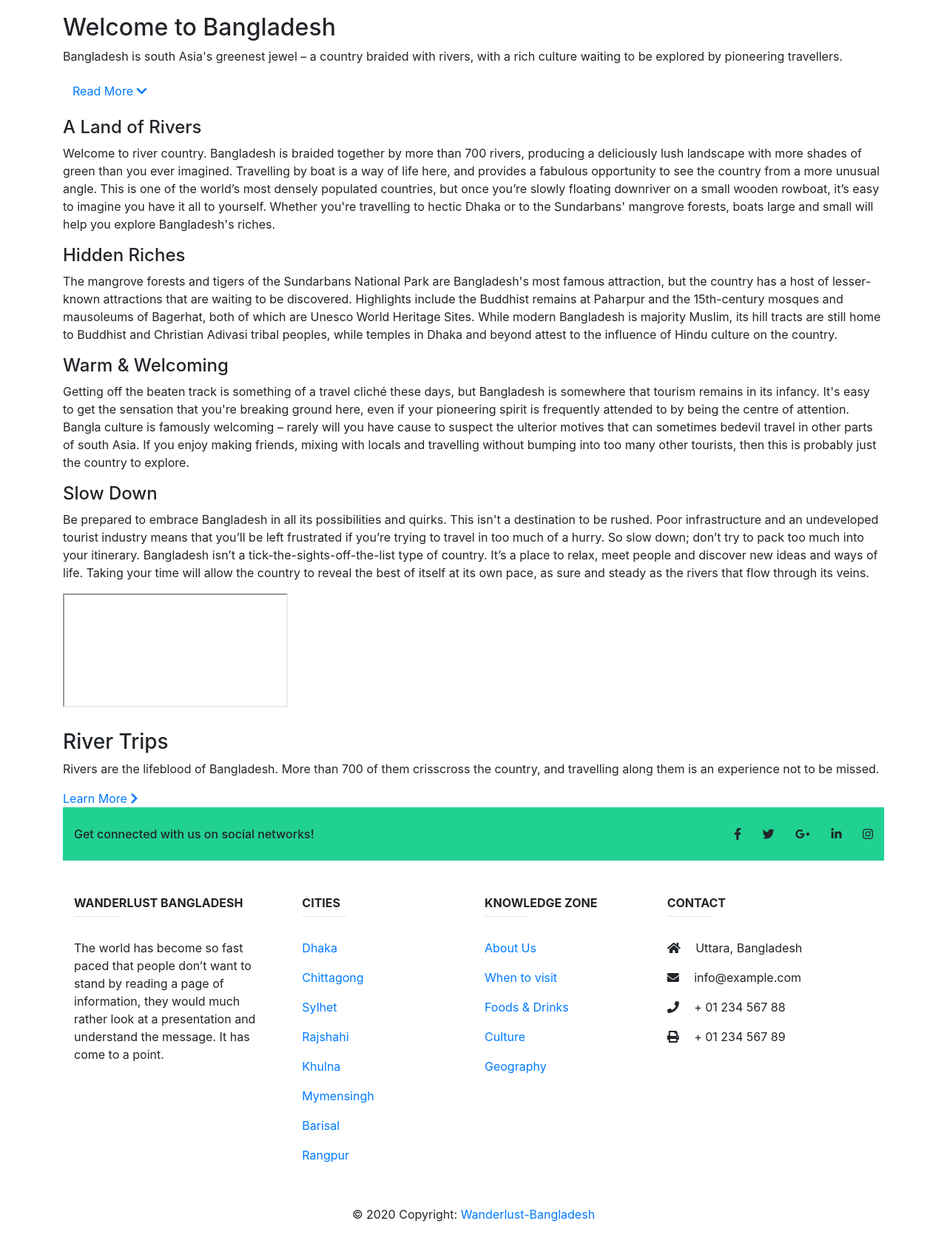
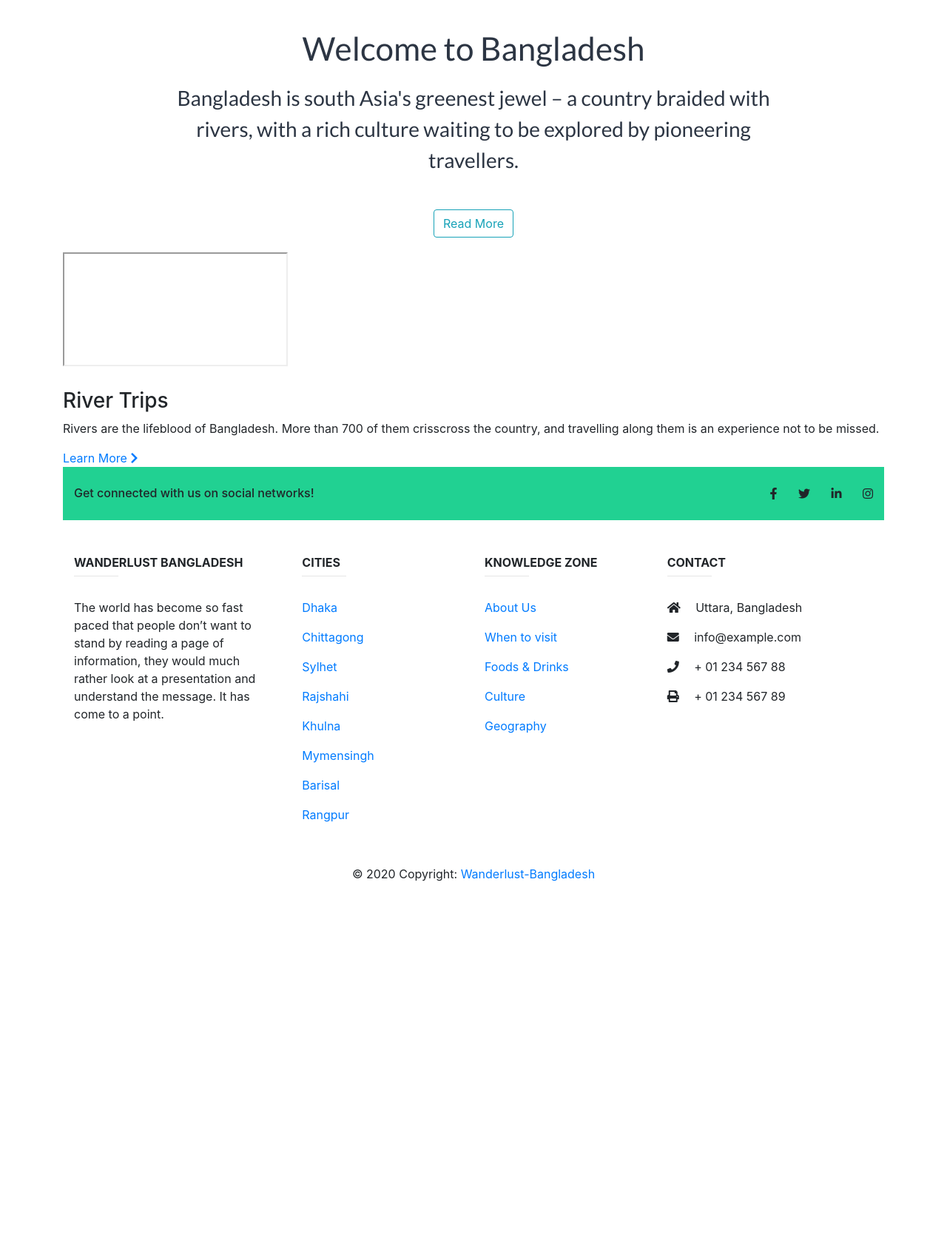
Before and after one commit to kmhmubin/Wanderlust-Bangladesh, a PHP site: page / in a window 1280 px wide. Shown: the part 572-2241 px from the top of the page at 74% size. After the commit the page ends 1763 px from the top, so only its background shows below. Run offline with PHP 8.4, Linux system fonts and the light colour scheme; some libraries are stand-ins or nearby versions; grey boxes are pictures that could not be loaded.

Commit message:
add intro text

```diff
--- a/website files/assets/css/style.css
+++ b/website files/assets/css/style.css
@@ -17,12 +17,13 @@ a {
 ul {
   list-style: none;
 }
+/* body container */
 .container {
   width: 96%;
   max-width: 1200px;
   margin: auto;
 }
-/* nav */
+/* nav start*/
 .main-nav {
   display: flex;
   align-items: center;
@@ -50,6 +51,9 @@ ul {
   margin-left: 20px;
 }
 
+/* nav end */
+
+/* Banner area start */
 .banner {
   width: 100%;
   height: 500px;
@@ -62,6 +66,7 @@ ul {
   margin-bottom: 20px;
 }
 
+/* left side banner */
 .banner .row {
   margin: 10px;
   color: #fff;
@@ -88,6 +93,7 @@ ul {
   top: 0;
   left: 0;
 }
+/* right side banner */
 
 .banner-right {
   margin-top: 15px;
@@ -139,3 +145,59 @@ ul {
     padding-bottom: 50px;
   }
 }
+/* Banner area end */
+
+/* Introduction text */
+
+.intro{
+  margin: 20px;
+  padding-top: 20px;
+}
+
+.intro-text h2{
+  font-family: 'Lato', sans-serif;
+  font-size: 44px;
+  font-style: normal;
+  font-weight: 300;
+  line-height: 55px;
+  color: #2c3543;
+  text-align: center;
+  padding-bottom: 10px;
+}
+
+.intro-text #heading{
+  font-family: 'lato',sans-serif;
+  font-style: normal;
+  font-weight: 300;
+  font-size: 28px;
+  line-height: 42px;
+  color: #2c3543;
+  text-align: center;
+  padding-bottom: 30px;
+}
+
+.intro-text h4{
+  font-family: 'lato',sans-serif;
+  font-style: normal;
+  font-weight: 500;
+  font-size: 22px;
+  line-height: 30px;
+  color: #2c3543;
+  padding-bottom: 10px;
+
+}
+.intro-text p{
+  font-family: 'lato', Georgia, 'Times New Roman', Times, serif,sans-serif;
+  font-style: normal;
+  font-weight: 400;
+  font-size: 20px;
+  line-height: 36px;
+  color: #2c3543;
+  padding-bottom: 9px;
+}
+#read-more{
+  display: none;
+}
+button{
+  align-items: center;
+}
--- a/website files/assets/js/app.js
+++ b/website files/assets/js/app.js
@@ -0,0 +1,5 @@
+// Read More function
+
+function readMore() {
+    var moreText = document.getElementById()
+}
--- a/website files/index.html
+++ b/website files/index.html
@@ -143,49 +143,80 @@
     </header>
     <!--  Introduction -->
     <section class="intro">
+      <div class="container-fluid">
+        <div class="row fullscreen align-items-center justify-content-center">
+          <div class="col-lg-10 col-md-10 intro-text">
             <h2>
               Welcome to Bangladesh
             </h2>
-      <p>Bangladesh is south Asia's greenest jewel – a country braided with rivers, with a rich culture waiting to be
-        explored by pioneering travellers.</p>
-      <a href="#" class="btn">
-        Read More <i class="fas fa-chevron-down"></i></a>
-      <p>
+            <p id="heading">Bangladesh is south Asia's greenest jewel – a country braided with rivers, with a rich
+              culture waiting to
+              be explored by pioneering travellers.</p>
+            <span id="read-more">
               <h4>A Land of Rivers</h4>
-        <p>Welcome to river country. Bangladesh is braided together by more than 700 rivers, producing a deliciously
-          lush landscape with more shades of green than you ever imagined. Travelling by boat is a way of life here, and
-          provides a fabulous opportunity to see the country from a more unusual angle. This is one of the world’s most
-          densely populated countries, but once you’re slowly floating downriver on a small wooden rowboat, it’s easy to
-          imagine you have it all to yourself. Whether you're travelling to hectic Dhaka or to the Sundarbans' mangrove
-          forests, boats large and small will help you explore Bangladesh's riches.</p>
+              <p>Welcome to river country. Bangladesh is braided together by more than 700 rivers, producing a
+                deliciously
+                lush landscape with more shades of green than you ever imagined. Travelling by boat is a way of life
+                here,
+                and provides a fabulous opportunity to see the country from a more unusual angle. This is one of the
+                world’s
+                most densely populated countries, but once you’re slowly floating downriver on a small wooden rowboat,
+                it’s
+                easy to imagine you have it all to yourself. Whether you're travelling to hectic Dhaka or to the
+                Sundarbans'
+                mangrove forests, boats large and small will help you explore Bangladesh's riches.</p>
               </p>
               <h4>Hidden Riches</h4>
               <p>
-        The mangrove forests and tigers of the Sundarbans National Park are Bangladesh's most famous attraction, but the
+                The mangrove forests and tigers of the Sundarbans National Park are Bangladesh's most famous attraction,
+                but the
                 country has a host of lesser-known attractions that are waiting to be discovered. Highlights include the
-        Buddhist remains at Paharpur and the 15th-century mosques and mausoleums of Bagerhat, both of which are Unesco
-        World Heritage Sites. While modern Bangladesh is majority Muslim, its hill tracts are still home to Buddhist and
-        Christian Adivasi tribal peoples, while temples in Dhaka and beyond attest to the influence of Hindu culture on
+                Buddhist remains at Paharpur and the 15th-century mosques and mausoleums of Bagerhat, both of which are
+                Unesco
+                World Heritage Sites. While modern Bangladesh is majority Muslim, its hill tracts are still home to
+                Buddhist and
+                Christian Adivasi tribal peoples, while temples in Dhaka and beyond attest to the influence of Hindu
+                culture on
                 the country.
               </p>
               <h4>Warm & Welcoming</h4>
-      <p>Getting off the beaten track is something of a travel cliché these days, but Bangladesh is somewhere that
-        tourism remains in its infancy. It's easy to get the sensation that you're breaking ground here, even if your
+              <p>Getting off the beaten track is something of a travel cliché these days, but Bangladesh is somewhere
+                that
+                tourism remains in its infancy. It's easy to get the sensation that you're breaking ground here, even if
+                your
                 pioneering spirit is frequently attended to by being the centre of attention. Bangla culture is famously
-        welcoming – rarely will you have cause to suspect the ulterior motives that can sometimes bedevil travel in
-        other parts of south Asia. If you enjoy making friends, mixing with locals and travelling without bumping into
+                welcoming – rarely will you have cause to suspect the ulterior motives that can sometimes bedevil travel
+                in
+                other parts of south Asia. If you enjoy making friends, mixing with locals and travelling without
+                bumping
+                into
                 too many other tourists, then this is probably just the country to explore.</p>
               <h4>Slow Down</h4>
-      <p>Be prepared to embrace Bangladesh in all its possibilities and quirks. This isn't a destination to be rushed.
-        Poor infrastructure and an undeveloped tourist industry means that you’ll be left frustrated if you’re trying to
-        travel in too much of a hurry. So slow down; don’t try to pack too much into your itinerary. Bangladesh isn’t a
-        tick-the-sights-off-the-list type of country. It’s a place to relax, meet people and discover new ideas and ways
-        of life. Taking your time will allow the country to reveal the best of itself at its own pace, as sure and
+              <p>Be prepared to embrace Bangladesh in all its possibilities and quirks. This isn't a destination to be
+                rushed.
+                Poor infrastructure and an undeveloped tourist industry means that you’ll be left frustrated if you’re
+                trying to
+                travel in too much of a hurry. So slow down; don’t try to pack too much into your itinerary. Bangladesh
+                isn’t a
+                tick-the-sights-off-the-list type of country. It’s a place to relax, meet people and discover new ideas
+                and ways
+                of life. Taking your time will allow the country to reveal the best of itself at its own pace, as sure
+                and
                 steady as the rivers that flow through its veins.</p>
+            </span>
+            <div class="text-center">
+              <button type="button" class="btn btn-outline-info" id="read" onclick="readMore()">
+                Read More
+              </button>
+            </div>
+          </div>
+        </div>
+      </div>
     </section>
     <!-- intro video -->
     <section class="intro-video">
-        <iframe src="//players.brightcove.net/5104226627001/default_default/index.html?videoId=5212829389001" allowfullscreen webkitallowfullscreen mozallowfullscreen></iframe>
+      <iframe src="//players.brightcove.net/5104226627001/default_default/index.html?videoId=5212829389001"
+        allowfullscreen webkitallowfullscreen mozallowfullscreen></iframe>
     </section>
     <!-- top experiences cards -->
     <section class="travel-cards">
@@ -193,7 +224,8 @@
         <img src="" alt="" />
         <h3>River Trips</h3>
         <p>
-            Rivers are the lifeblood of Bangladesh. More than 700 of them crisscross the country, and travelling along them is an experience not to be missed.
+          Rivers are the lifeblood of Bangladesh. More than 700 of them crisscross the country, and travelling along
+          them is an experience not to be missed.
         </p>
         <a href="#">Learn More <i class="fas fa-chevron-right"></i></a>
       </div>
@@ -227,10 +259,6 @@
               <a class="tw-ic">
                 <i class="fab fa-twitter white-text mr-4"> </i>
               </a>
-              <!-- Google +-->
-              <a class="gplus-ic">
-                <i class="fab fa-google-plus-g white-text mr-4"> </i>
-              </a>
               <!--Linkedin -->
               <a class="li-ic">
                 <i class="fab fa-linkedin-in white-text mr-4"> </i>
@@ -261,7 +289,8 @@
             <!-- Content -->
             <h6 class="text-uppercase font-weight-bold">Wanderlust Bangladesh</h6>
             <hr class="teal accent-3 mb-4 mt-0 d-inline-block mx-auto" style="width: 60px;">
-            <p>The world has become so fast paced that people don’t want to stand by reading a page of information, they would much rather look at a presentation and understand the message. It has come to a point.</p>
+            <p>The world has become so fast paced that people don’t want to stand by reading a page of information, they
+              would much rather look at a presentation and understand the message. It has come to a point.</p>
 
           </div>
 
```
Lines whose indentation alone changed are shown as unchanged.
